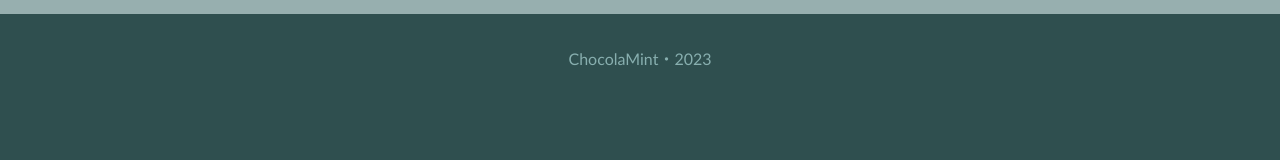
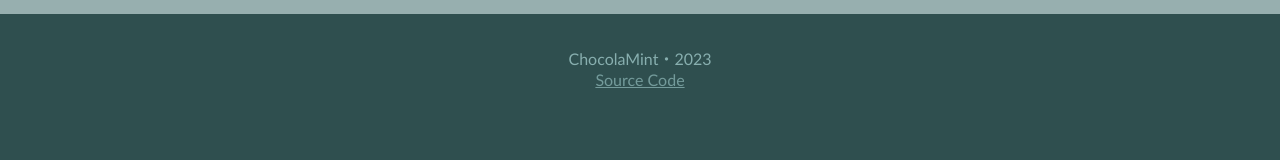
Before and after one commit to chocola-mint/chocola-mint-github.io, a SvelteKit app: page / in a window 1280 px wide. Shown: the part 500-660 px from the top of the page. Built offline with nearby package versions, Linux system fonts and the light colour scheme.

Commit message:
Added link to source code

```diff
--- a/src/lib/components/OpenInNewTab.svelte
+++ b/src/lib/components/OpenInNewTab.svelte
@@ -1,6 +1,7 @@
-<a href={href}  target="_blank" rel="noopener noreferrer">
+<a href={href}  target="_blank" rel="noopener noreferrer" style={style}>
 <slot/>
 </a>
 <script lang="ts">
     export let href : string;
+    export let style : string = "";
 </script>
--- a/src/routes/+layout.svelte
+++ b/src/routes/+layout.svelte
@@ -129,6 +129,8 @@
     <footer>
         <div style="position:relative;top:2em;text-align:center;">
             ChocolaMint・2023
+            <br>
+            <OpenInNewTab href="https://github.com/chocola-mint/chocola-mint.github.io" style="color:rgb(116, 155, 155)">Source Code</OpenInNewTab>
         </div>
     </footer>
 </div>
@@ -146,5 +148,6 @@
     import banner from '$lib/assets/banner.png';
     import { GetTL } from './TL';
 	import { locale } from '$lib/stores/localization';
+	import OpenInNewTab from '$lib/components/OpenInNewTab.svelte';
     let TL = GetTL($locale);
 </script>
```
